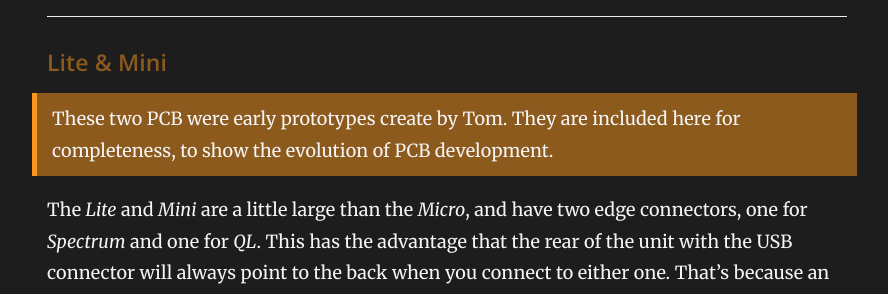
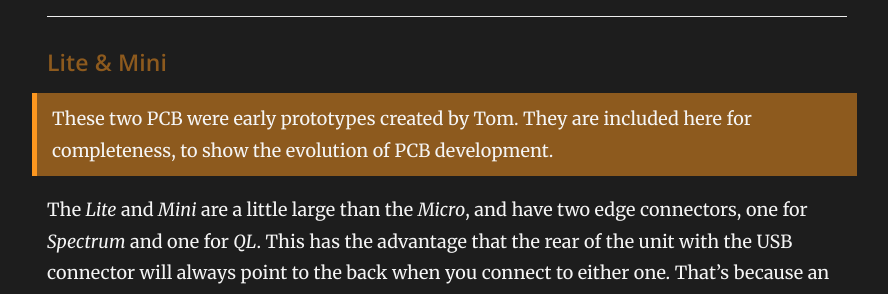
Before and after one commit to xelalexv/oqtadocs, a Jekyll site: the page built from _docs/02.getting-started/build.md, in a window 1280 px wide and 900 px high, scrolled down 1478 px. Shown: the part 153-447 px from the top of the window, without its empty margins (343-1231 px from the left). Built offline with Jekyll 4.4.1, drawn with Linux system fonts in a browser that asks for light colours.

Commit message:
updated meta data, fixed typo

```diff
--- a/_config.yml
+++ b/_config.yml
@@ -9,7 +9,8 @@
 
 # Values for the jekyll-seo-tag gem (https://github.com/jekyll/jekyll-seo-tag)
 logo: /images/oqtadrive.png
-description: OqtaDrive Landing Page
+tagline: Sinclair Microdrive emulator
+description: OqtaDrive is a Sinclair Microdrive hardware emulator for Spectrum and QL
 author:
   name: Alexander Vollschwitz
   email: vollschwitz@gmx.net
--- a/_docs/02.getting-started/build.md
+++ b/_docs/02.getting-started/build.md
@@ -22,7 +22,7 @@
 </table>
 
 #### Lite & Mini
-> These two PCB were early prototypes create by Tom. They are included here for completeness, to show the evolution of PCB development.
+> These two PCB were early prototypes created by Tom. They are included here for completeness, to show the evolution of PCB development.
 
 The *Lite* and *Mini* are a little large than the *Micro*, and have two edge connectors, one for *Spectrum* and one for *QL*. This has the advantage that the rear of the unit with the USB connector will always point to the back when you connect to either one. That's because an *Interface 1* has its edge connector on the left hand side, the *QL* on the right hand side. The rumble motor is not supported on these PCBs, as they were created before that feature was added. Otherwise, there's no difference with the *Micro*.
 
```
Also changed, not shown: 1 other file.
